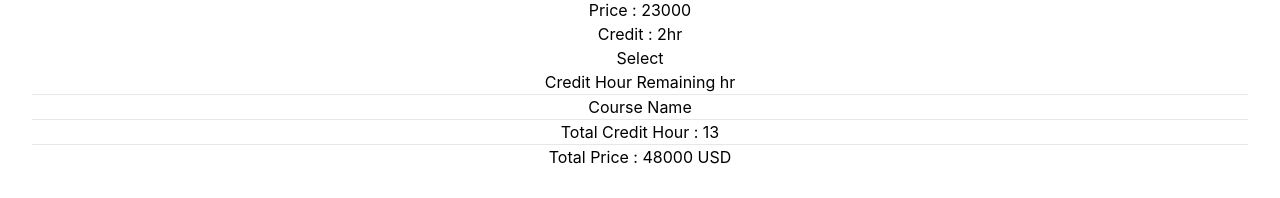
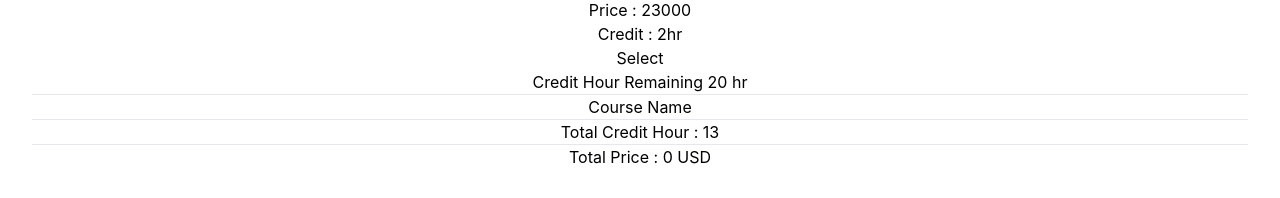
Before and after one commit to swapno92/assignment-seven, a React (Vite) app: page / in a window 1280 px wide. Shown: the part 3982-4180 px from the top of the page. Built offline with nearby package versions, Linux system fonts and the light colour scheme.

Commit message:
the value of the selected card is added

```diff
--- a/src/components/Cards/Cards.jsx
+++ b/src/components/Cards/Cards.jsx
@@ -8,7 +8,9 @@ import 'react-toastify/dist/ReactToastify.css';
 const Cards = () => {
     const [courses, setCourses] = useState([])
     const [names, setNames] = useState([])
-    // const [remainingHour, setRemainingHour] = useState(20)
+    const [remainingHour, setRemainingHour] = useState(20)
+    const [totalPrice, setTotalPrice] = useState(0)
+    // console.log(remainingHour);
 
     useEffect(() => {
         fetch('courses.json')
@@ -17,14 +19,17 @@ const Cards = () => {
     }, [])
 
     const handleCard = (course) => {
-
+        const totalRemainingHour = remainingHour - course.credit
         const isTrue = names.find(item => item.id === course.id)
-        if (isTrue) {
+        if (isTrue || totalRemainingHour < 0) {
             toast('The course is already selected')
         }
         else {
+            setRemainingHour(totalRemainingHour)
             const newNames = [...names, course]
             setNames(newNames)
+            const price = totalPrice + course.price
+            setTotalPrice(price)
         }
     }
 
@@ -43,6 +48,8 @@ const Cards = () => {
             </div>
             <PurchasedCourses
                 names={names}
+                remainingHour={remainingHour}
+                totalPrice={totalPrice}
             ></PurchasedCourses>
         </div>
     );
--- a/src/components/PurchasedCourses/PurchasedCourses.jsx
+++ b/src/components/PurchasedCourses/PurchasedCourses.jsx
@@ -1,12 +1,12 @@
 import React from 'react';
 import './PurchasedCourses'
 
-const PurchasedCourses = ({ names }) => {
+const PurchasedCourses = ({ names,remainingHour,totalPrice }) => {
     // console.log(names);
     let count = 1
     return (
         <div className='w-1/4 p-4 rounded bg-white space-y-4 text-start'>
-            <h3 className='text-[#2F80ED] text-lg font-bold'>Credit Hour Remaining {} hr</h3>
+            <h3 className='text-[#2F80ED] text-lg font-bold'>Credit Hour Remaining {remainingHour} hr</h3>
             <hr className='bg-[rgba(28,27,27,0.20)]' />
             <h2 className='text-xl font-bold'>Course Name</h2>
             <div>
@@ -17,7 +17,7 @@ const PurchasedCourses = ({ names }) => {
             <hr className='bg-[rgba(28,27,27,0.20)]' />
             <h3 className='text-base font-medium'>Total Credit Hour : 13</h3>
             <hr className='bg-[rgba(28,27,27,0.20)]' />
-            <h2 className='text-base font-semibold'>Total Price : 48000 USD</h2>
+            <h2 className='text-base font-semibold'>Total Price : {totalPrice} USD</h2>
         </div>
     );
 };
```
